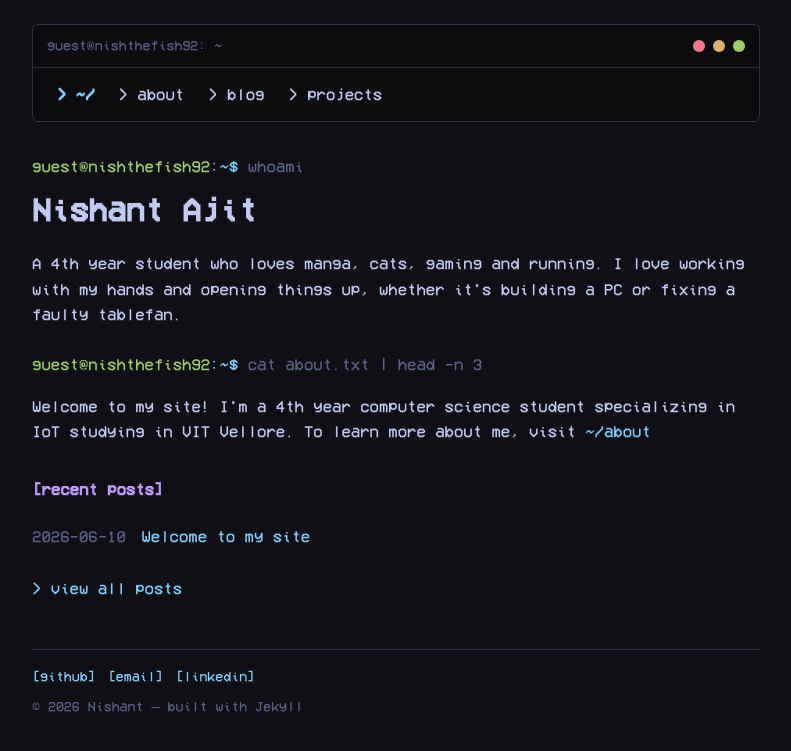
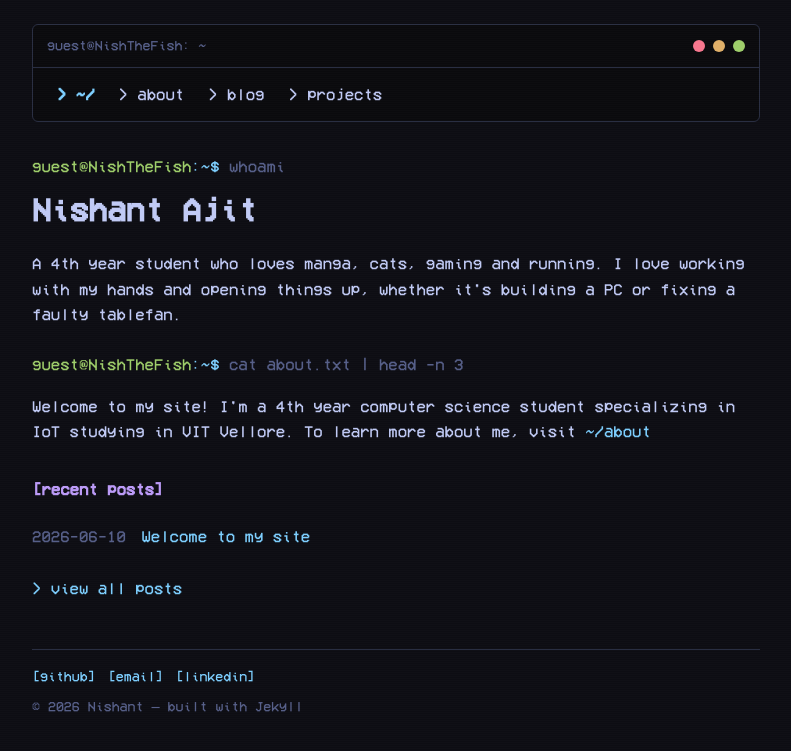
Before and after one commit to NishTheFish92/nishthefish92.github.io, a Jekyll site: the page built from index.md, in a window 1280 px wide. Shown: the top 751 px of the page, without its empty margins (244-1035 px from the left). Built offline with Jekyll 4.4.1, drawn with Linux system fonts in a browser that asks for light colours.

Commit message:
config and favicon changes

```diff
--- a/_config.yml
+++ b/_config.yml
@@ -2,8 +2,8 @@
 # These values are used throughout the templates (e.g. {{ site.title }}).
 # See GUIDE.md for what's safe to change.
 
-title: "nishthefish92"
-description: "Personal site, blog, and portfolio — built with Jekyll, styled like a retro terminal."
+title: "NishTheFish"
+description: "Nishant's personal site"
 author: "Nishant"
 url: "https://nishthefish92.github.io"
 baseurl: ""
--- a/_includes/head.html
+++ b/_includes/head.html
@@ -10,5 +10,5 @@
 
 <link rel="stylesheet" href="{{ '/assets/css/style.css' | relative_url }}">
 <link rel="alternate" type="application/rss+xml" title="{{ site.title }}" href="{{ '/feed.xml' | relative_url }}">
-
+<link rel="icon" href="{{ '/assets/favicon.ico' | relative_url }}" type="image/x-icon">
 {% seo %}
```
Also changed, not shown: assets/favicon.ico (added).
